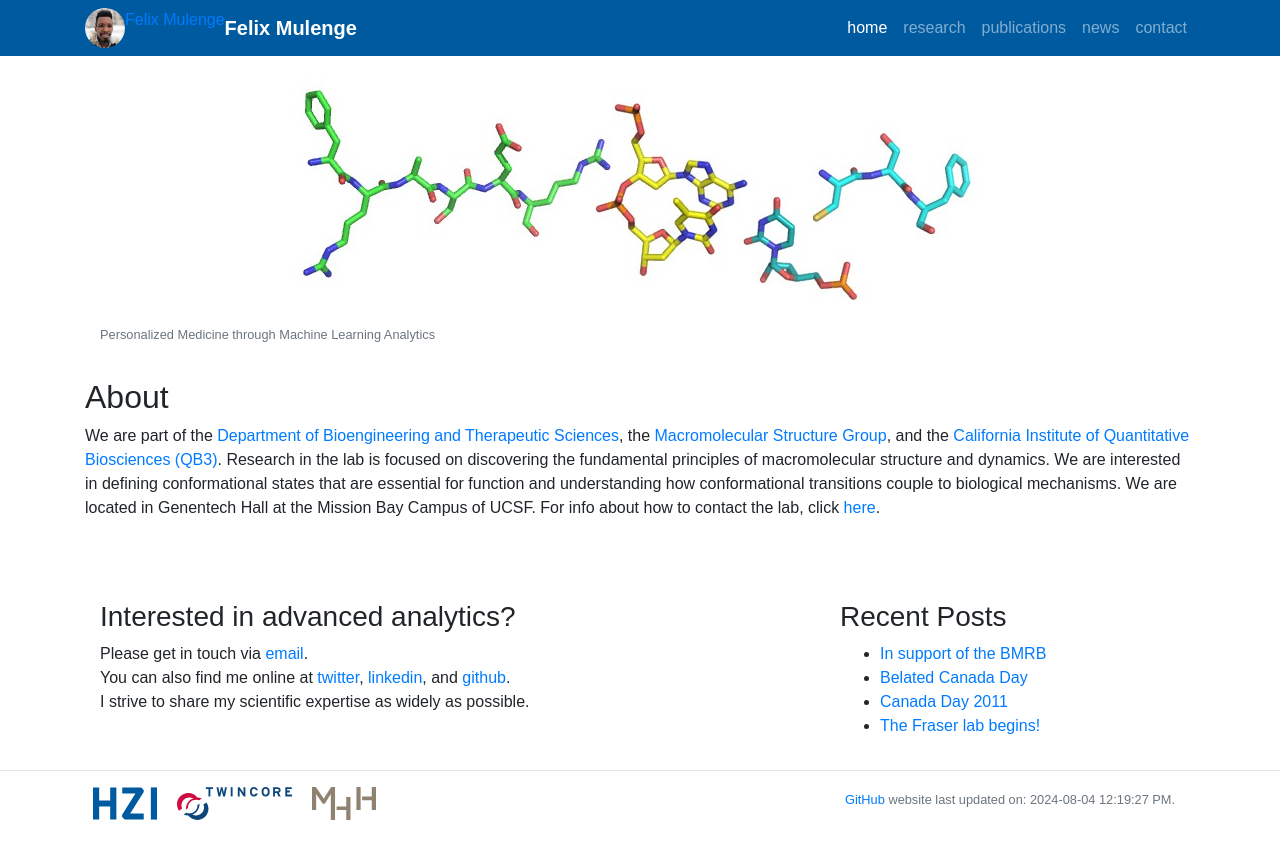
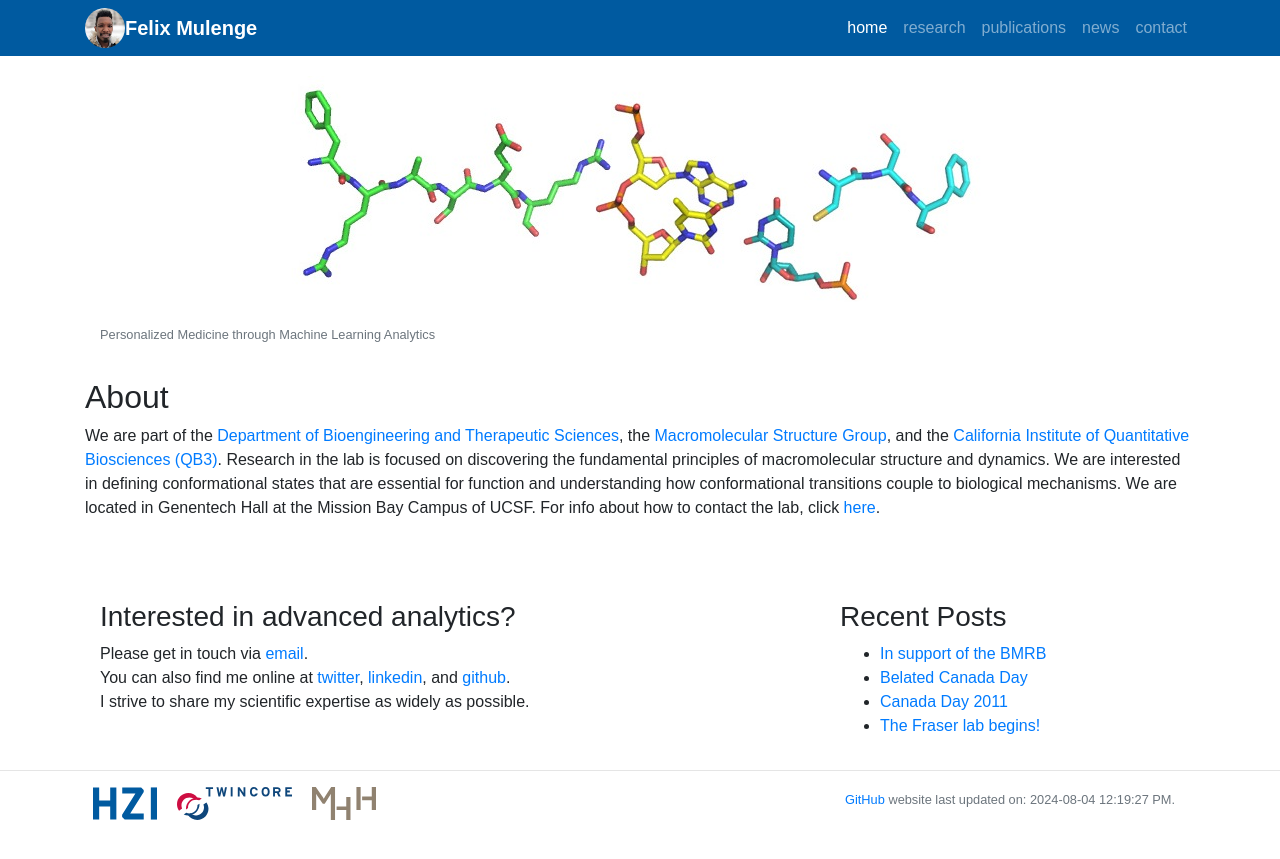
Before and after one commit to fmulenge/fmulenge.github.io, a Jekyll site: the page built from index.md, in a window 1280 px wide. Shown: the top 859 px of the page. Built offline with Jekyll 4.4.1, drawn with Linux system fonts in a browser that asks for light colours.

Commit message:
Update header.html

```diff
--- a/_includes/header.html
+++ b/_includes/header.html
@@ -24,9 +24,7 @@
     <!-- Static navbar -->
     <nav class="navbar navbar-expand-lg navbar-dark" style="background-color: #005AA0">
       <div class="container">
-        <a href="https://www.helmholtz-hzi.de/en/"><img class="avatar d-inline-block align-top" src="/static/img/logo/host_logo.jpg" alt="">
-        Felix Mulenge
-        </a>
+        <a href="https://www.helmholtz-hzi.de/en/"><img class="avatar" src="/static/img/logo/host_logo.jpg" alt=""></a>
         <a class="navbar-brand" style="font-weight:bold" href="/">{{site.name}}</a>
         <button type="button" class="navbar-toggler" data-toggle="collapse" data-target="#navbarContent" aria-controls="navbarContent" aria-expanded="false" aria-label="Toggle navigation">
           <span class="navbar-toggler-icon"></span>
```
